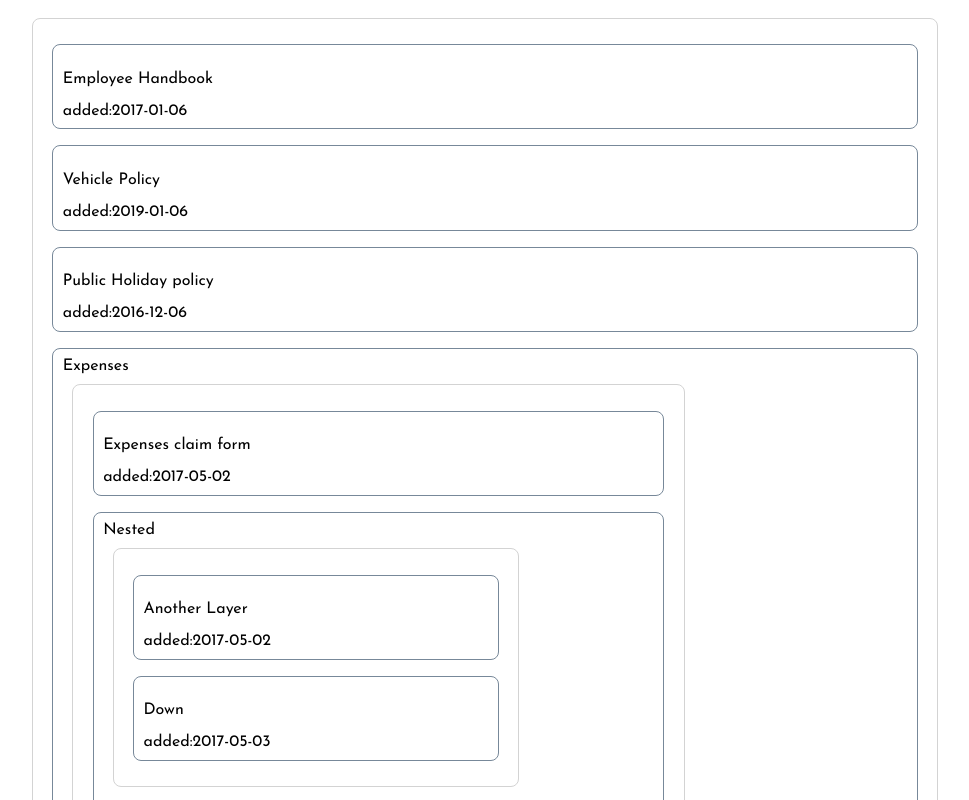
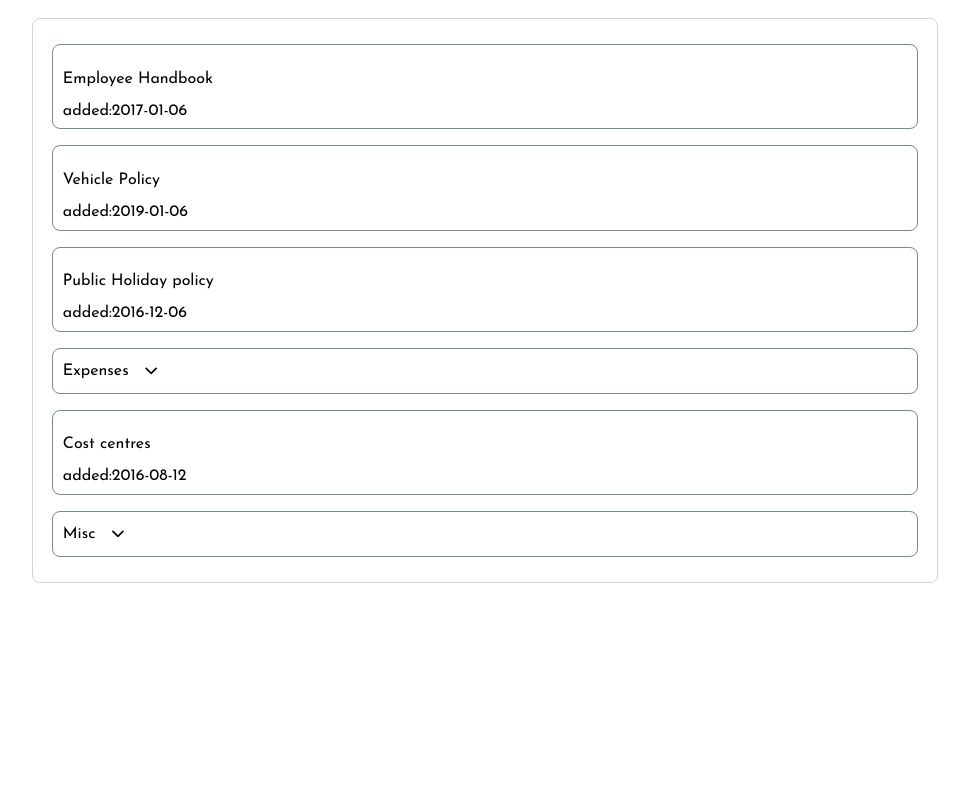
Before and after one commit to s-Hale/file-tree, a React (Create React App) app: page / in a window 1280 px wide. Shown: the top 800 px of the page, without its empty margins (155-1124 px from the left). Built offline with nearby package versions, Linux system fonts and the light colour scheme.

Commit message:
feat: toggle nested file render, button and icon

```diff
--- a/public/index.html
+++ b/public/index.html
@@ -7,6 +7,7 @@
       href="https://fonts.googleapis.com/css?family=Josefin+Sans"
       rel="stylesheet"
     />
+    <script src="https://use.fontawesome.com/2a1283cb02.js"></script>
     <meta
       name="viewport"
       content="width=device-width, initial-scale=1, shrink-to-fit=no"
--- a/src/App.css
+++ b/src/App.css
@@ -19,3 +19,17 @@
   margin: 0.6rem;
   padding: 0.6rem;
 }
+
+.view-button {
+  margin-left: 0.4rem;
+  border: none;
+  background-color: white;
+  padding: 0.3rem;
+  width: 2rem;
+}
+
+.view-button:hover {
+  border-radius: 8px;
+  box-shadow: 0 0 6px lightslategray;
+  cursor: pointer;
+}
--- a/src/components/Folder.js
+++ b/src/components/Folder.js
@@ -1,5 +1,6 @@
 import React from "react";
 import File from "./File";
+import FolderToggle from "./FolderToggle";
 
 class Folder extends React.Component {
   render() {
@@ -11,7 +12,7 @@ class Folder extends React.Component {
             {each.type === "folder" ? (
               <div className="wrapper-top-level">
                 <span>{each.name}</span>
-                <Folder data={each.files} />
+                <FolderToggle data={each.files} />
               </div>
             ) : (
               <File data={each} />
--- /dev/null
+++ b/src/components/FolderToggle.js
@@ -0,0 +1,30 @@
+import React from "react";
+import Folder from "./Folder";
+
+class FolderToggle extends React.Component {
+  state = {
+    isVisible: false
+  };
+  render() {
+    const { data } = this.props;
+    const handleVisible = () => {
+      this.setState({
+        isVisible: !this.state.isVisible
+      });
+    };
+    return (
+      <span>
+        <button className="view-button" onClick={handleVisible}>
+          {this.state.isVisible ? (
+            <i className="fa fa-chevron-up" />
+          ) : (
+            <i className="fa fa-chevron-down" />
+          )}
+        </button>
+        {this.state.isVisible && <Folder data={data} />}
+      </span>
+    );
+  }
+}
+
+export default FolderToggle;
```
Also changed, not shown: 1 other file (tests, documents, lock files or other folders).
